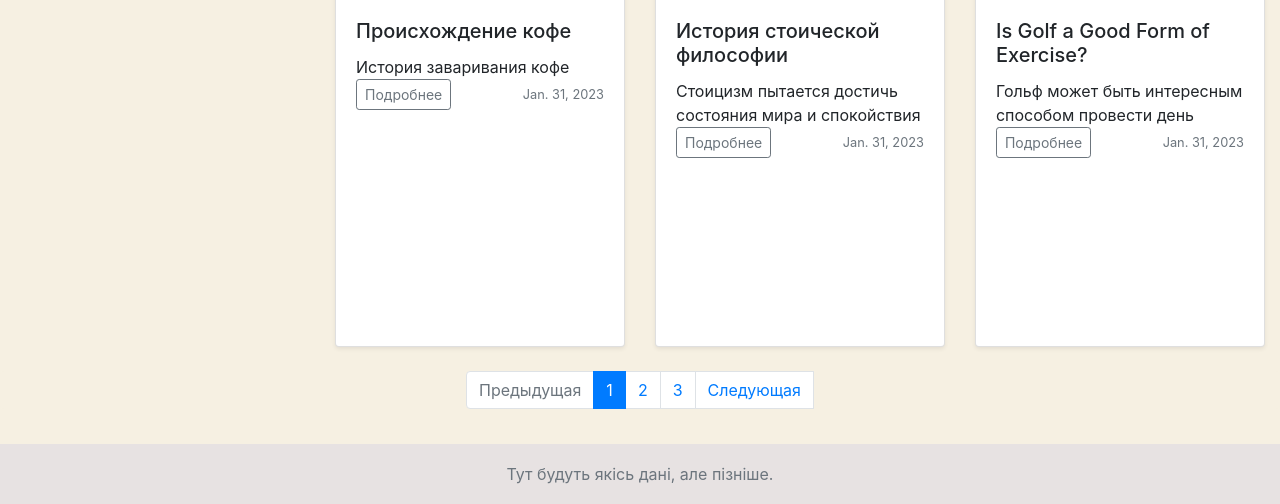
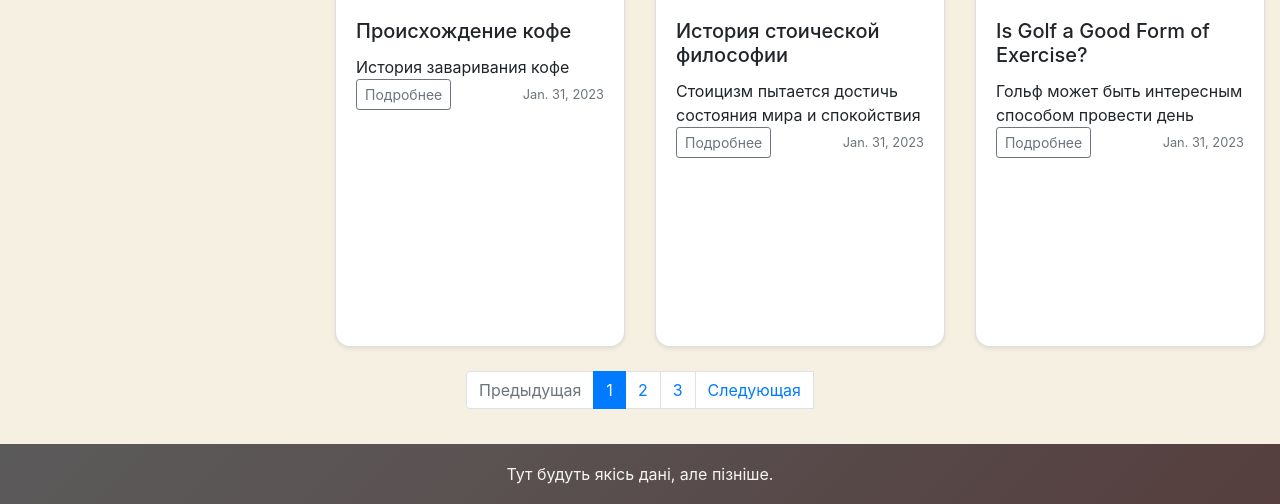
Before and after one commit to prokmiha/lawyer, a Django app: page / in a window 1280 px wide. Shown: the part 989-1493 px from the top of the page. Run offline with Django 4.2, Linux system fonts and the light colour scheme; data comes from the database, SQL or seed files in the repository; some libraries are stand-ins or nearby versions.

Commit message:
Tiny style changes

```diff
--- a/templates/blog/block/footer.html
+++ b/templates/blog/block/footer.html
@@ -1,4 +1,4 @@
-<footer class="footer d-flex justify-content-center" style="background-color: #e7e2e2; height: 60px; line-height: 60px; align-items: center;
+<footer class="footer d-flex justify-content-center" style="background: linear-gradient(-45deg, #563e3e, #574848, #5b5353, #5b5a5a); height: 60px; line-height: 60px; align-items: center;
                     position: absolute; bottom: 0; width: 100%">
-    <span class="text-muted">Тут будуть якісь дані, але пізніше.</span>
+    <span style="color: whitesmoke">Тут будуть якісь дані, але пізніше.</span>
 </footer>
--- a/templates/blog/block/navbar.html
+++ b/templates/blog/block/navbar.html
@@ -1,4 +1,4 @@
-<nav class="navbar navbar-expand-lg navbar-dark bg-dark sticky-top">
+<nav class="navbar navbar-expand-lg navbar-dark bg-dark sticky-top" style="background: linear-gradient(-45deg, rgba(91,90,90,0.7), rgba(87,81,81,0.8), rgba(89,71,71,0.9), #5d4040)">
     <a href="{% url 'index' %}" class="navbar-brand">
         <img src="https://i.ibb.co/48W1wZB/96226f7c5e2646108f132674802dd670-2.png" width="60" height="60"
              alt="logo" style="margin-right: 10px" class="navigat"><b> Konotop Lawyer </b>
--- a/templates/blog/home.html
+++ b/templates/blog/home.html
@@ -6,7 +6,7 @@
 {% block content %}
     <div class="d-flex justify-content-between main-part" style="background-color: #f6f0e2; ">
         <form class="col-md-3 mb-4 mx-auto shadow-lg"
-              style="margin-top: 100px; height: 500px">
+              style="margin-top: 100px; height: 500px; border-radius: 25px">
             <h1 style="padding-top: 60px">Консультація</h1>
             <p style="padding-top: 15px; font-size: 23px">Заповніть форму і ми зв'яжемося з вами, щоб з'ясувати
                 деталі</p>
@@ -21,12 +21,12 @@
 
             </div>
         </form>
-        <div class="container">
+        <div class="container" style="border-radius: 15px">
             <h1 class="my-4 font-weight-bold" style="text-align: center;">Останні записи блогу</h1>
             <div class="row">
                 {% for post in page_obj %}
-                    <div class="col-md-4">
-                        <div class="card mb-4 shadow-sm" style="height: 565px">
+                    <div class="col-md-4" >
+                        <div class="card mb-4 shadow-sm" style="height: 565px; border-radius: 15px">
                             <a href="{% url 'detail-view' slug=post.url %}"><img src="media/{{ post.image }}" alt=""
                                                                                  class="card-img-top"
                                                                                  style="max-height: 300px"></a>
@@ -52,12 +52,12 @@
 {% endblock %}
 
 {% block pagination %}
-    <nav aria-label="Paginate me">
-        <ul class="pagination justify-content-center" style="background-color: #f6f0e2; align-items: center; margin: 0;">
+    <nav aria-label="Paginate me" >
+        <ul class="pagination justify-content-center" style="background-color: #f6f0e2; align-items: center; margin: 0; ">
             {% if page_obj.has_previous %}
                 <a class="page-link" href="?page={{ page_obj.previous_page_number }}" tabindex="-1">Предыдущая</a>
             {% else %}
-                <li class="page-item disabled">
+                <li class="page-item disabled"  style="border-radius: 35px">
                     <a class="page-link disabled" href="#" tabindex="-1">Предыдущая</a>
                 </li>
             {% endif %}
@@ -71,7 +71,7 @@
             {% if page_obj.has_next %}
                 <a class="page-link" href="?page={{ page_obj.next_page_number }}">Следующая</a>
             {% else %}
-                <li class="page-item disabled">
+                <li class="page-item disabled"  style="border-radius: 15px">
                     <a class="page-link" href="#">Следующая</a>
                 </li>
             {% endif %}
```
